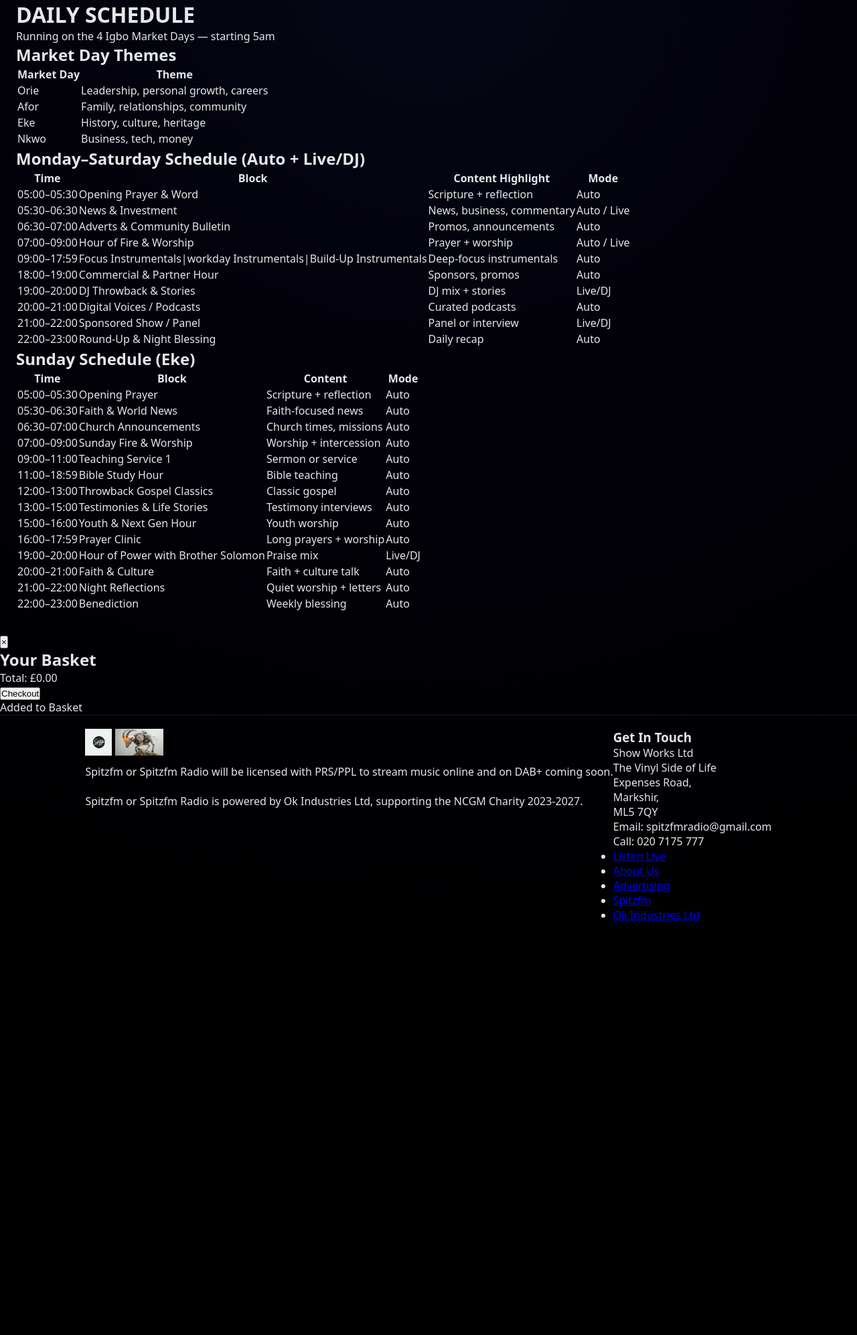
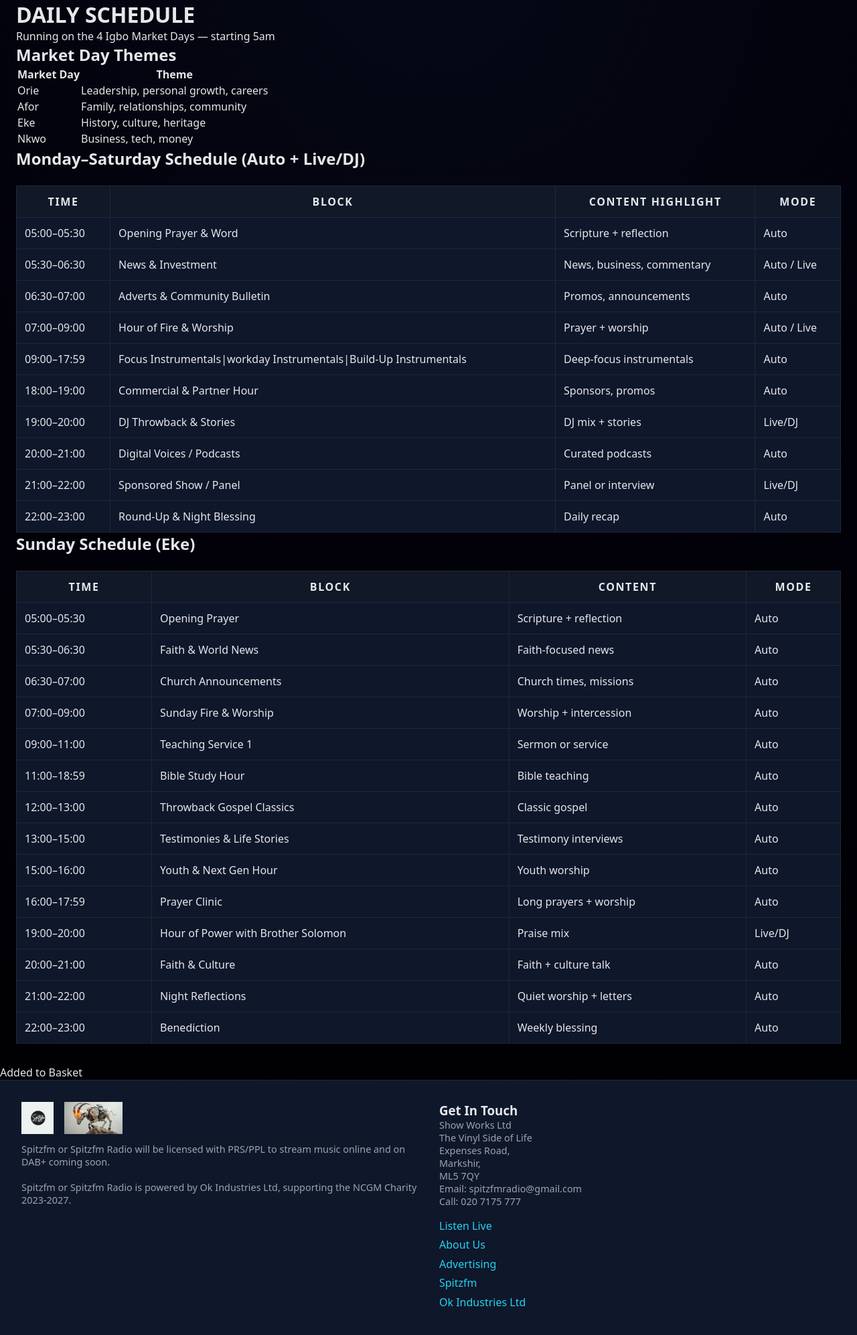
Before and after one commit to Kikem07/Spitzfm-radio-site, a Flask app: page /schedule in a window 1280 px wide. Shown: the part 65-2058 px from the top of the page at 67% size. Before the commit the page ends 1439 px from the top, so only its background shows below. Run offline with Flask 3, Linux system fonts and the light colour scheme.

Commit message:
Restored shop layout, product grid, cart sidebar styling, footer structure — 13 Mar 2026 22:15 GMT

```diff
--- a/static/css/spitzfm.css
+++ b/static/css/spitzfm.css
@@ -378,3 +378,252 @@ main {
 .darkmode-btn:hover {
   background: rgba(255,255,255,0.2);
 }
+
+/* ============================
+   SHOP PAGE LAYOUT RESTORE
+   ============================ */
+
+.shop-title {
+  text-align: center;
+  margin: 2rem 0 1rem;
+  font-size: 2rem;
+  letter-spacing: 0.1em;
+  text-transform: uppercase;
+}
+
+.sort-bar {
+  display: flex;
+  justify-content: center;
+  margin-bottom: 1.5rem;
+}
+
+.sort-bar select {
+  padding: 0.5rem 1rem;
+  border-radius: 6px;
+  background: #111827;
+  color: #e5e7eb;
+  border: 1px solid #374151;
+}
+
+/* PRODUCT GRID */
+.product-grid {
+  display: grid;
+  grid-template-columns: repeat(auto-fit, minmax(220px, 1fr));
+  gap: 1.75rem;
+  padding: 1rem 0 3rem;
+}
+
+.product-card {
+  background: #0f172a;
+  border: 1px solid #1f2937;
+  border-radius: 12px;
+  padding: 1rem;
+  text-align: center;
+  box-shadow: 0 0 12px rgba(0,0,0,0.4);
+  transition: transform 0.15s ease-out;
+}
+
+.product-card:hover {
+  transform: translateY(-4px);
+}
+
+.product-card img {
+  width: 100%;
+  height: 180px;
+  object-fit: contain;
+  margin-bottom: 0.75rem;
+}
+
+.product-card h3 {
+  font-size: 1.1rem;
+  margin-bottom: 0.4rem;
+}
+
+.product-card .price {
+  font-size: 1rem;
+  color: #22d3ee;
+  margin-bottom: 0.75rem;
+}
+
+.product-card button {
+  padding: 0.5rem 1rem;
+  border-radius: 6px;
+  border: none;
+  background: #22c55e;
+  color: #0f172a;
+  font-weight: 600;
+  cursor: pointer;
+  transition: background 0.2s ease-out;
+}
+
+.product-card button:hover {
+  background: #16a34a;
+}
+
+/* ============================
+   CART SIDEBAR RESTORE
+   ============================ */
+
+.cart-sidebar {
+  position: fixed;
+  right: -350px;
+  top: 0;
+  width: 320px;
+  height: 100vh;
+  background: #0f172a;
+  border-left: 1px solid #1f2937;
+  padding: 1rem;
+  transition: right 0.3s ease;
+  z-index: 9999;
+  overflow-y: auto;
+}
+
+.cart-sidebar.open {
+  right: 0;
+}
+
+.close-cart {
+  background: none;
+  border: none;
+  color: #e5e7eb;
+  font-size: 2rem;
+  cursor: pointer;
+}
+
+.cart-item {
+  border-bottom: 1px solid #1f2937;
+  padding: 0.75rem 0;
+}
+
+.remove-btn {
+  margin-top: 0.5rem;
+  padding: 0.3rem 0.6rem;
+  background: #ef4444;
+  border: none;
+  border-radius: 4px;
+  color: white;
+  cursor: pointer;
+}
+
+.checkout-btn {
+  width: 100%;
+  padding: 0.75rem;
+  background: #22c55e;
+  border: none;
+  border-radius: 6px;
+  color: #0f172a;
+  font-weight: 700;
+  cursor: pointer;
+}
+
+/* ============================
+   FOOTER RESTORE
+   ============================ */
+
+.site-footer {
+  display: flex;
+  justify-content: space-between;
+  align-items: flex-start;
+  padding: 2rem;
+  gap: 2rem;
+  background: #0f172a;
+  border-top: 1px solid #1f2937;
+}
+
+.footer-left,
+.footer-right {
+  width: 50%;
+}
+
+.footer-left p,
+.footer-right p {
+  font-size: 0.9rem;
+  color: #9ca3af;
+}
+
+.footer-links {
+  list-style: none;
+  margin-top: 1rem;
+}
+
+.footer-links li {
+  margin-bottom: 0.4rem;
+}
+
+.footer-links a {
+  color: #22d3ee;
+  text-decoration: none;
+}
+
+.footer-logo {
+  height: 48px;
+  margin-right: 0.75rem;
+}
+
+/* ============================
+   SCHEDULE PAGE RESTORE
+   ============================ */
+
+.schedule-table {
+  width: 100%;
+  border-collapse: collapse;
+  margin-top: 1.5rem;
+}
+
+.schedule-table th,
+.schedule-table td {
+  border: 1px solid #1f2937;
+  padding: 0.75rem;
+}
+
+.schedule-table th {
+  background: #111827;
+  text-transform: uppercase;
+  letter-spacing: 0.1em;
+}
+
+.schedule-table td {
+  background: #0f172a;
+}
+
+/* ============================
+   ROTA PAGE RESTORE
+   ============================ */
+
+.rota-block {
+  background: #0f172a;
+  padding: 1rem;
+  border-radius: 12px;
+  margin-bottom: 1rem;
+  border: 1px solid #1f2937;
+}
+
+.rota-block h3 {
+  margin-bottom: 0.5rem;
+  color: #22d3ee;
+}
+
+.rota-block p {
+  color: #9ca3af;
+}
+
+/* ============================
+   ADVERTISING PAGE RESTORE
+   ============================ */
+
+.advertising-container {
+  background: #0f172a;
+  padding: 2rem;
+  border-radius: 12px;
+  border: 1px solid #1f2937;
+  margin-top: 1.5rem;
+}
+
+.advertising-container h2 {
+  margin-bottom: 1rem;
+  color: #22d3ee;
+}
+
+.advertising-container p {
+  color: #9ca3af;
+}
```
